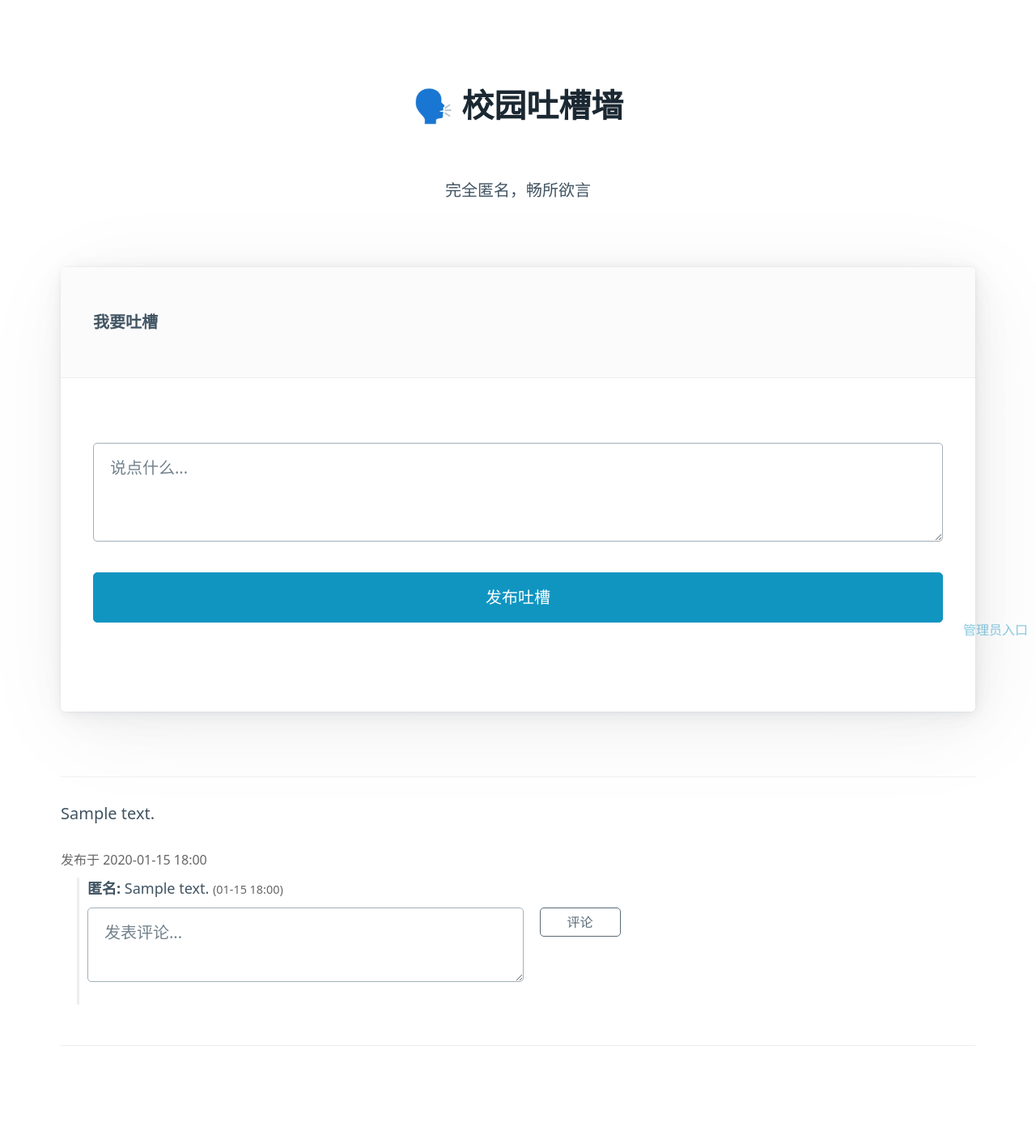
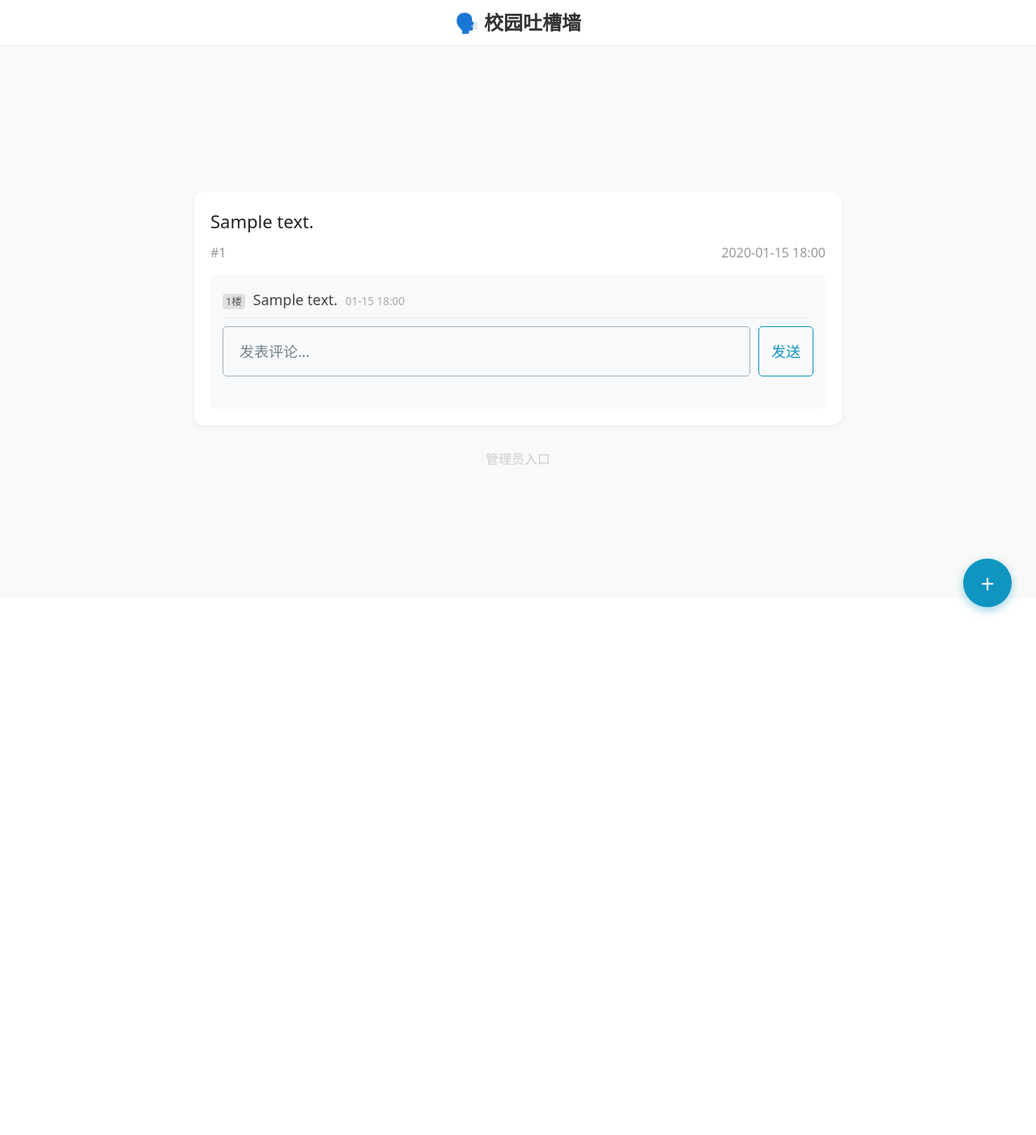
Before and after one commit to garywanggali/say_something, a Django app: page / in a window 1280 px wide. Shown: the whole page at 81% size. After the commit the page ends 760 px from the top, so only its background shows below. Run offline with Django 4.2, Linux system fonts and the light colour scheme; tables that the repository leaves empty hold one stand-in row (values such as "Sample post").

Commit message:
UI overhaul: Add FAB, Modals, Card layout; Update deploy to port 5100 with nohup

```diff
--- a/board/templates/board/index.html
+++ b/board/templates/board/index.html
@@ -4,72 +4,210 @@
     <meta charset="UTF-8">
     <meta name="viewport" content="width=device-width, initial-scale=1.0">
     <title>校园吐槽墙</title>
-    <!-- Use Pico.css for quick, nice styling -->
+    <!-- Use Pico.css -->
     <link rel="stylesheet" href="https://cdn.jsdelivr.net/npm/@picocss/pico@1/css/pico.min.css">
     <style>
-        body { padding-top: 20px; }
-        .post-card { margin-bottom: 30px; border-bottom: 1px solid #eee; padding-bottom: 20px; }
-        .comment-section { margin-left: 20px; margin-top: 10px; font-size: 0.9em; border-left: 3px solid #eee; padding-left: 10px; }
-        .comment-item { margin-bottom: 8px; }
-        .meta-info { font-size: 0.8em; color: #666; }
-        .admin-link { position: fixed; bottom: 10px; right: 10px; opacity: 0.5; font-size: 0.8em; }
+        :root {
+            --primary: #1095c1;
+            --primary-hover: #08769b;
+        }
+        body { padding-bottom: 80px; background-color: #f9f9f9; }
+        .container { max-width: 800px; }
+
+        /* Navbar */
+        .navbar {
+            position: sticky;
+            top: 0;
+            z-index: 99;
+            background-color: rgba(255, 255, 255, 0.95);
+            backdrop-filter: blur(10px);
+            border-bottom: 1px solid #eee;
+            padding: 10px 0;
+            margin-bottom: 20px;
+        }
+        .navbar-title { font-weight: bold; font-size: 1.2rem; color: #333; margin: 0; }
+
+        /* Post Card */
+        .post-card {
+            background: white;
+            border-radius: 12px;
+            box-shadow: 0 2px 8px rgba(0,0,0,0.05);
+            margin-bottom: 20px;
+            padding: 20px;
+            border: none;
+        }
+        .post-content { font-size: 1.1em; color: #222; margin-bottom: 10px; white-space: pre-wrap; }
+        .post-meta { font-size: 0.8em; color: #999; margin-bottom: 15px; display: flex; justify-content: space-between; }
+
+        /* Comments */
+        .comment-section {
+            background-color: #f7f9fa;
+            border-radius: 8px;
+            padding: 10px 15px;
+            margin-top: 15px;
+        }
+        .comment-item {
+            border-bottom: 1px solid #eef0f2;
+            padding: 8px 0;
+            font-size: 0.9em;
+        }
+        .comment-item:last-child { border-bottom: none; }
+        .comment-content { color: #444; }
+        .comment-meta { font-size: 0.75em; color: #aaa; margin-left: 5px; }
+        .floor-tag {
+            background: #e0e0e0; color: #555;
+            font-size: 0.7em; padding: 1px 4px;
+            border-radius: 4px; margin-right: 5px;
+        }
+
+        /* FAB (Floating Action Button) */
+        .fab {
+            position: fixed;
+            bottom: 30px;
+            right: 30px;
+            width: 60px;
+            height: 60px;
+            background-color: var(--primary);
+            color: white;
+            border-radius: 50%;
+            display: flex;
+            align-items: center;
+            justify-content: center;
+            font-size: 30px;
+            box-shadow: 0 4px 12px rgba(16, 149, 193, 0.4);
+            cursor: pointer;
+            transition: transform 0.2s, background-color 0.2s;
+            z-index: 100;
+            text-decoration: none;
+            border: none;
+        }
+        .fab:hover { background-color: var(--primary-hover); transform: scale(1.05); color: white; }
+
+        /* Modal */
+        .modal-overlay {
+            position: fixed; top: 0; left: 0; width: 100%; height: 100%;
+            background: rgba(0,0,0,0.5);
+            display: none;
+            justify-content: center;
+            align-items: center;
+            z-index: 1000;
+            opacity: 0;
+            transition: opacity 0.3s ease;
+        }
+        .modal-overlay.open { display: flex; opacity: 1; }
+        .modal-card {
+            background: white;
+            padding: 25px;
+            border-radius: 12px;
+            width: 90%;
+            max-width: 500px;
+            box-shadow: 0 10px 25px rgba(0,0,0,0.1);
+            transform: translateY(20px);
+            transition: transform 0.3s ease;
+        }
+        .modal-overlay.open .modal-card { transform: translateY(0); }
+        .modal-header { display: flex; justify-content: space-between; align-items: center; margin-bottom: 20px; }
+        .modal-title { font-weight: bold; font-size: 1.2em; margin: 0; }
+        .close-btn { background: none; border: none; font-size: 1.5em; color: #999; cursor: pointer; padding: 0; line-height: 1; height: auto; width: auto; }
+
+        /* Form adjustments */
+        textarea { resize: vertical; border-color: #ddd; }
+        .comment-form { display: flex; gap: 10px; margin-top: 10px; }
+        .comment-input { flex-grow: 1; margin-bottom: 0 !important; font-size: 0.9em; padding: 8px; height: 40px; }
+        .comment-btn { width: auto; margin-bottom: 0 !important; padding: 8px 15px; font-size: 0.9em; white-space: nowrap; }
+
+        .admin-link { text-align: center; display: block; margin-top: 30px; color: #ccc; font-size: 0.8em; }
     </style>
 </head>
 <body>
+
+    <nav class="navbar">
+        <div class="container" style="display: flex; justify-content: center;">
+            <h1 class="navbar-title">🗣️ 校园吐槽墙</h1>
+        </div>
+    </nav>
+
     <main class="container">
-        <h1 style="text-align: center;">🗣️ 校园吐槽墙</h1>
-        <p style="text-align: center;">完全匿名，畅所欲言</p>
-
-        <!-- Post Form -->
-        <article>
-            <header><strong>我要吐槽</strong></header>
-            <form action="{% url 'add_post' %}" method="post">
-                {% csrf_token %}
-                {{ post_form.content }}
-                <button type="submit" style="margin-top: 10px;">发布吐槽</button>
-            </form>
-        </article>
-
-        <hr>
-
         <!-- Posts List -->
         {% for post in posts %}
-        <div class="post-card">
-            <p>{{ post.content|linebreaks }}</p>
-            <div class="meta-info">发布于 {{ post.created_at|date:"Y-m-d H:i" }}</div>
+        <article class="post-card">
+            <div class="post-content">{{ post.content|linebreaksbr }}</div>
+            <div class="post-meta">
+                <span>#{{ post.id }}</span>
+                <span>{{ post.created_at|date:"Y-m-d H:i" }}</span>
+            </div>
 
             <!-- Comments -->
             <div class="comment-section">
                 {% for comment in post.comments.all %}
                 <div class="comment-item">
-                    <strong>匿名:</strong> {{ comment.content }}
-                    <span class="meta-info">({{ comment.created_at|date:"m-d H:i" }})</span>
+                    <span class="floor-tag">{{ forloop.counter }}楼</span>
+                    <span class="comment-content">{{ comment.content }}</span>
+                    <span class="comment-meta">{{ comment.created_at|date:"m-d H:i" }}</span>
                 </div>
                 {% empty %}
-                <div class="meta-info">暂无评论</div>
+                <div style="font-size: 0.8em; color: #999; text-align: center; padding: 5px;">暂无评论，快来抢沙发</div>
                 {% endfor %}
 
                 <!-- Comment Form -->
-                <form action="{% url 'add_comment' post.id %}" method="post" style="margin-top: 10px;">
+                <form action="{% url 'add_comment' post.id %}" method="post" class="comment-form">
                     {% csrf_token %}
-                    <div class="grid">
-                        <div>
-                            {{ comment_form.content }}
-                        </div>
-                        <div style="width: 100px;">
-                            <button type="submit" class="secondary outline" style="font-size: 0.8em; padding: 5px;">评论</button>
-                        </div>
-                    </div>
+                    <input type="text" name="content" class="comment-input" placeholder="发表评论..." required>
+                    <button type="submit" class="comment-btn outline">发送</button>
                 </form>
             </div>
-        </div>
+        </article>
         {% empty %}
-        <article>
-            <p style="text-align: center;">还没有人吐槽，快来抢沙发！</p>
+        <article class="post-card" style="text-align: center; padding: 50px;">
+            <h3>👻 这里静悄悄的</h3>
+            <p>还没有人吐槽，点击右下角 "+" 号发布第一条吐槽吧！</p>
         </article>
         {% endfor %}
+
+        <a href="/admin/" class="admin-link">管理员入口</a>
     </main>
 
-    <a href="/admin/" class="admin-link">管理员入口</a>
+    <!-- FAB -->
+    <button class="fab" onclick="openModal()">+</button>
+
+    <!-- Post Modal -->
+    <div class="modal-overlay" id="postModal" onclick="if(event.target === this) closeModal()">
+        <div class="modal-card">
+            <div class="modal-header">
+                <div class="modal-title">我要吐槽</div>
+                <button class="close-btn" onclick="closeModal()">&times;</button>
+            </div>
+            <form action="{% url 'add_post' %}" method="post">
+                {% csrf_token %}
+                <textarea name="content" rows="6" placeholder="在这里写下你的吐槽..." required style="margin-bottom: 20px;"></textarea>
+                <button type="submit" style="width: 100%;">🚀 发送</button>
+            </form>
+        </div>
+    </div>
+
+    <script>
+        const modal = document.getElementById('postModal');
+
+        function openModal() {
+            modal.style.display = 'flex';
+            // Force reflow for transition
+            modal.offsetHeight;
+            modal.classList.add('open');
+        }
+
+        function closeModal() {
+            modal.classList.remove('open');
+            setTimeout(() => {
+                modal.style.display = 'none';
+            }, 300);
+        }
+
+        // Close modal on Escape key
+        document.addEventListener('keydown', function(event) {
+            if (event.key === "Escape") {
+                closeModal();
+            }
+        });
+    </script>
 </body>
 </html>
```
Also changed, not shown: 1 other file.
